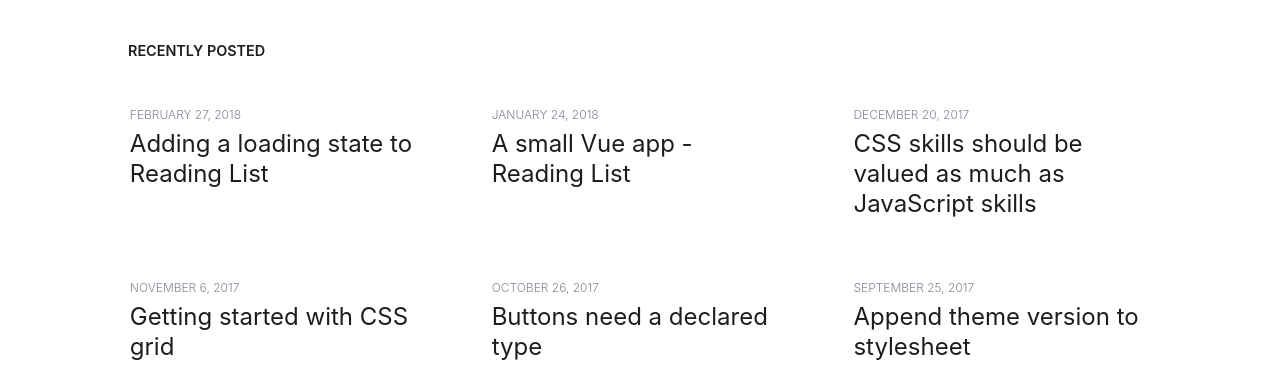
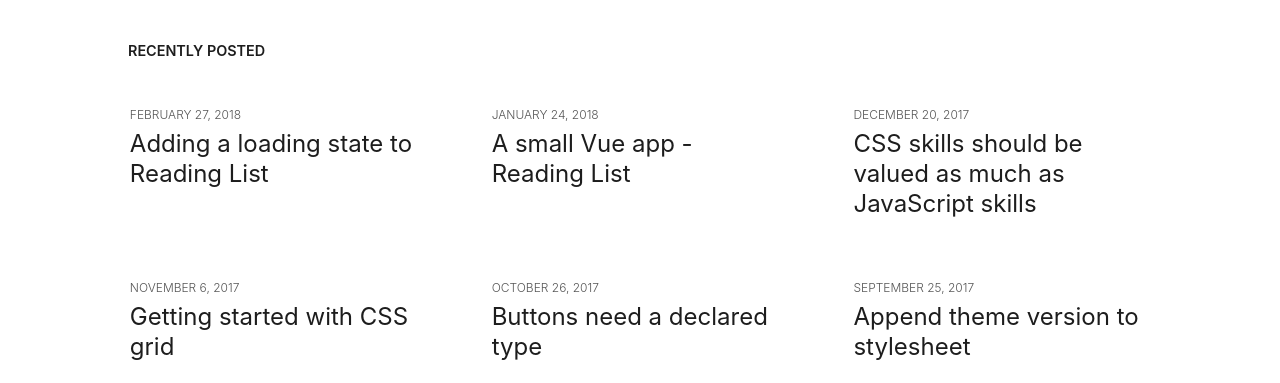
Before and after one commit to samhermes/samhermes.github.io, a Jekyll site: the page built from index.md, in a window 1280 px wide. Shown: the part 300-683 px from the top of the page. Built offline with Jekyll 4.4.1, drawn with Linux system fonts in a browser that asks for light colours.

Commit message:
Darken meta color

```diff
--- a/_sass/_photos.scss
+++ b/_sass/_photos.scss
@@ -23,5 +23,5 @@
 	margin: 1em 0;
 	text-transform: uppercase;
 	font-size: 0.75rem;
-	color: #858495;
+	color: #555;
 }
--- a/_sass/_posts.scss
+++ b/_sass/_posts.scss
@@ -54,7 +54,7 @@
 	display: block;
 	margin: 0 0 0.625em;
   text-transform: uppercase;
-  color: #858495;
+  color: #555;
 }
 
 .post-list p {
@@ -88,7 +88,7 @@
   font-size: 0.8em;
   margin: 0 0 0.625em;
   text-transform: uppercase;
-  color: #858495;
+  color: #555;
 }
 
 .post-title {
```
